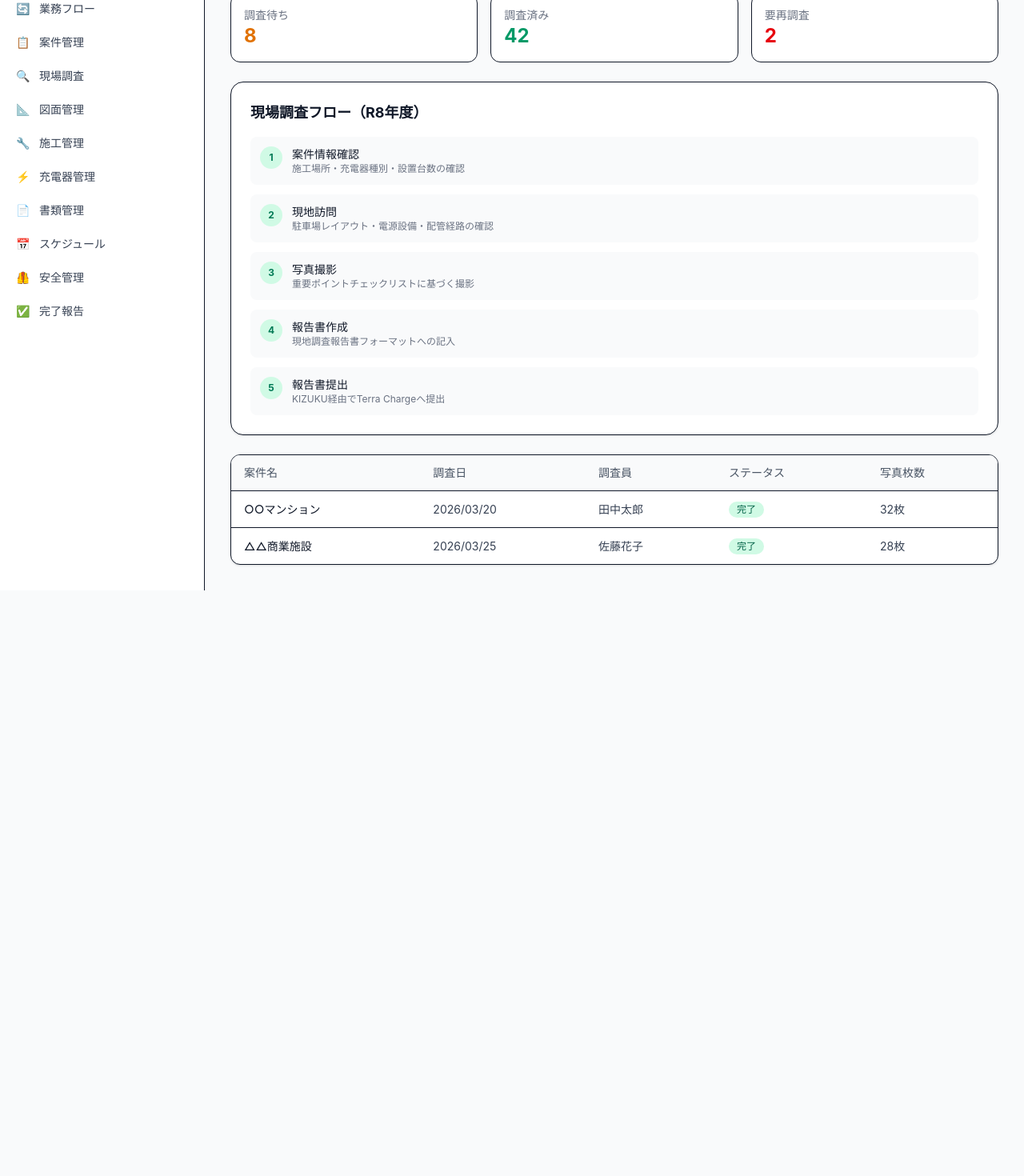
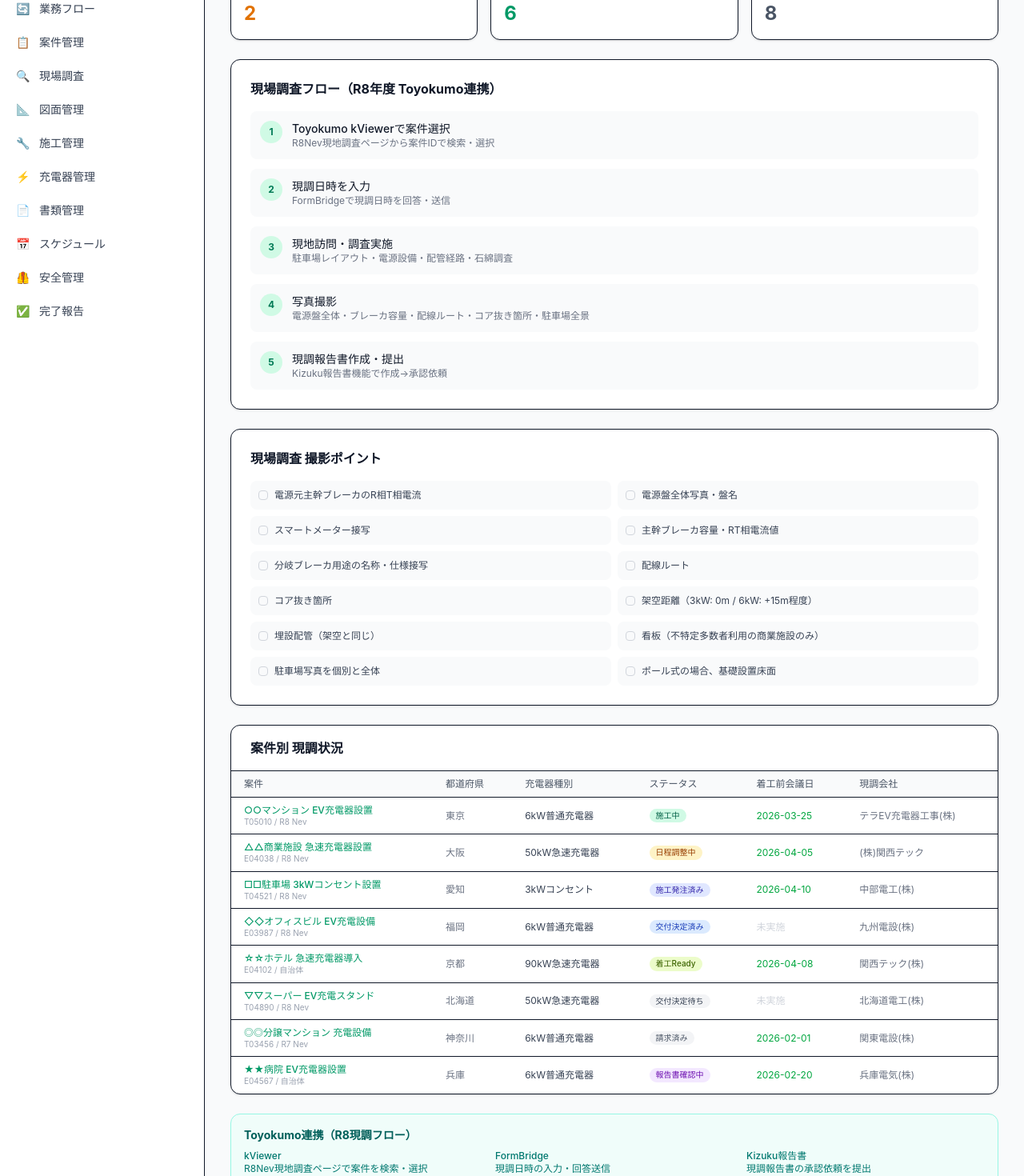
Before and after one commit to takeyani/ev-platform, a Next.js app: page /site-surveys in a window 1280 px wide. Shown: the part 140-1610 px from the top of the page at 80% size. Before the commit the page ends 878 px from the top, so only its background shows below. Built offline with nearby package versions, Linux system fonts and the light colour scheme.

Commit message:
fix: 全ページconstants連携・site-surveys/drawings改善・docs最新化

```diff
--- a/package.json
+++ b/package.json
@@ -1,8 +1,7 @@
 {
   "name": "ev-platform",
   "version": "1.0.0",
-  "description": "",
-  "main": "index.js",
+  "description": "Terra Charge EV充電器施工管理プラットフォーム",
   "scripts": {
     "dev": "next dev --port 3010",
     "build": "next build",
--- a/src/app/drawings/page.tsx
+++ b/src/app/drawings/page.tsx
@@ -1,7 +1,9 @@
 "use client";
 
 import { useState } from "react";
+import Link from "next/link";
 import dynamic from "next/dynamic";
+import { DRAWING_TYPES, DRAWING_PREFIXES, SAMPLE_PROJECTS, STATUS_COLORS, INSTALLATION_PATTERNS } from "@/lib/constants";
 
 const DrawingEditor = dynamic(() => import("@/components/DrawingEditor"), { ssr: false });
 const CrossSectionViewer = dynamic(() => import("@/components/CrossSectionViewer"), { ssr: false });
@@ -89,73 +91,115 @@ export default function DrawingsPage() {
       {/* Management */}
       {activeTab === "manage" && (
         <div className="space-y-6">
+          {/* 図面種別×ライフサイクル */}
+          <div className="bg-white rounded-xl border shadow-sm p-6">
+            <h2 className="font-bold mb-4">図面種別（4種 × 3段階）</h2>
+            <table className="w-full text-sm">
+              <thead className="border-b">
+                <tr>
+                  <th className="text-left py-2 font-medium text-gray-600">図面種別</th>
+                  {Object.entries(DRAWING_PREFIXES).map(([key, prefix]) => (
+                    <th key={key} className="text-center py-2 font-medium text-gray-600">{prefix || "申請時"}</th>
+                  ))}
+                </tr>
+              </thead>
+              <tbody className="divide-y">
+                {DRAWING_TYPES.map((dt) => (
+                  <tr key={dt}>
+                    <td className="py-2 text-gray-900">{dt}</td>
+                    {Object.entries(DRAWING_PREFIXES).map(([key, prefix]) => (
+                      <td key={key} className="py-2 text-center text-xs text-gray-500">{prefix}{dt}</td>
+                    ))}
+                  </tr>
+                ))}
+              </tbody>
+            </table>
+            <p className="text-xs text-gray-400 mt-3">対応CAD: DWG, DXF, JWW, TFS | ファイル名: 案件名_図面名称_データ加工日</p>
+          </div>
+
           <div className="grid grid-cols-2 gap-6">
-            <div className="bg-white rounded-2xl border shadow-sm p-6">
-              <h2 className="text-lg font-bold mb-4">図面作成チェックリスト</h2>
+            {/* 断面図テンプレート + 設置パターン */}
+            <div className="bg-white rounded-xl border shadow-sm p-6">
+              <h2 className="font-bold mb-4">断面図テンプレート</h2>
               <div className="space-y-2">
                 {[
-                  { item: "配置図（充電器設置位置）", checked: true },
-                  { item: "断面図（充電器基礎）", checked: true },
-                  { item: "案内板配置図", checked: false },
-                  { item: "電気系統図", checked: false },
-                  { item: "配管経路図", checked: false },
-                  { item: "バリアフリー対応確認", checked: false },
-                ].map((c) => (
-                  <label key={c.item} className="flex items-center gap-3 text-sm p-2 rounded hover:bg-gray-50">
-                    <input type="checkbox" defaultChecked={c.checked} className="rounded border-gray-300 text-emerald-600 focus:ring-emerald-500" />
-                    <span className={c.checked ? "text-gray-400 line-through" : "text-gray-900"}>{c.item}</span>
-                  </label>
+                  { type: "3kWコンセント", patterns: ["アンカー", "ケミカルアンカー", "基礎", "壁面"] },
+                  { type: "6kW 日東工業", patterns: ["アンカー", "ASアンカー", "ケミカルアンカー", "基礎(@500)", "基礎(@600)", "壁面"] },
+                  { type: "6kW 河村電器", patterns: ["ASアンカー", "アンカー", "基礎", "壁面"] },
+                  { type: "急速充電器 QB基礎", patterns: ["共通", "150kVA VCTあり", "150kVA VCTなし"] },
+                ].map((t) => (
+                  <div key={t.type} className="bg-gray-50 rounded-lg p-3">
+                    <p className="text-sm font-medium text-gray-900 mb-1">{t.type}</p>
+                    <div className="flex flex-wrap gap-1">
+                      {t.patterns.map((p) => (
+                        <span key={p} className="text-[10px] bg-blue-50 text-blue-600 px-1.5 py-0.5 rounded">{p}</span>
+                      ))}
+                    </div>
+                  </div>
                 ))}
               </div>
             </div>
 
-            <div className="bg-white rounded-2xl border shadow-sm p-6">
-              <h2 className="text-lg font-bold mb-4">充電器断面図テンプレート</h2>
+            {/* 図面チェックリスト */}
+            <div className="bg-white rounded-xl border shadow-sm p-6">
+              <h2 className="font-bold mb-4">図面チェックリスト</h2>
               <div className="space-y-2">
                 {[
-                  { type: "3kWコンセント", formats: "PDF / CAD" },
-                  { type: "6kW普通充電器（日東工業）", formats: "PDF / CAD" },
-                  { type: "6kW普通充電器（河村電器）", formats: "PDF / CAD" },
-                  { type: "急速充電器 QB基礎", formats: "PDF / CAD" },
-                ].map((t) => (
-                  <div key={t.type} className="flex items-center justify-between bg-gray-50 rounded-lg p-3">
-                    <span className="text-sm font-medium text-gray-900">{t.type}</span>
-                    <span className="text-xs text-gray-500">{t.formats}</span>
-                  </div>
+                  "充電器設置位置が正しいか",
+                  "ケーブル長が充電スペースに届くか",
+                  "断面図の基礎寸法が正しいか（R8: H400）",
+                  "案内板の種別・サイズが正しいか",
+                  "配線ルートに障害物がないか",
+                  "電気系統図のブレーカ容量が正しいか",
+                  "縮尺・寸法線が記載されているか",
+                  "図面枠フォーマットが正しいか",
+                ].map((item) => (
+                  <label key={item} className="flex items-center gap-3 text-sm p-2 rounded hover:bg-gray-50">
+                    <input type="checkbox" className="rounded border-gray-300 text-emerald-600" />
+                    <span className="text-gray-900">{item}</span>
+                  </label>
                 ))}
               </div>
             </div>
           </div>
 
+          {/* 案件別図面提出状況 */}
           <div className="bg-white rounded-xl border shadow-sm overflow-hidden">
-            <div className="px-6 py-4 border-b">
-              <h2 className="text-lg font-bold">図面提出状況</h2>
-            </div>
-            <table className="w-full text-sm">
+            <div className="px-6 py-4 border-b"><h2 className="font-bold">案件別 図面状況</h2></div>
+            <table className="w-full text-xs">
               <thead className="bg-gray-50 border-b">
                 <tr>
-                  <th className="text-left px-4 py-3 font-medium text-gray-600">案件名</th>
-                  <th className="text-left px-4 py-3 font-medium text-gray-600">図面種類</th>
-                  <th className="text-left px-4 py-3 font-medium text-gray-600">作成者</th>
-                  <th className="text-left px-4 py-3 font-medium text-gray-600">ステータス</th>
-                  <th className="text-left px-4 py-3 font-medium text-gray-600">提出日</th>
+                  <th className="text-left px-4 py-2 font-medium text-gray-600">案件</th>
+                  <th className="text-left px-4 py-2 font-medium text-gray-600">充電器</th>
+                  <th className="text-left px-4 py-2 font-medium text-gray-600">ステータス</th>
+                  <th className="text-center px-4 py-2 font-medium text-gray-600">見取図</th>
+                  <th className="text-center px-4 py-2 font-medium text-gray-600">平面図</th>
+                  <th className="text-center px-4 py-2 font-medium text-gray-600">配線ルート</th>
+                  <th className="text-center px-4 py-2 font-medium text-gray-600">電気系統</th>
                 </tr>
               </thead>
               <tbody className="divide-y">
-                <tr className="hover:bg-gray-50">
-                  <td className="px-4 py-3 font-medium">○○マンション</td>
-                  <td className="px-4 py-3 text-gray-700">配置図・断面図</td>
-                  <td className="px-4 py-3 text-gray-700">山田設計</td>
-                  <td className="px-4 py-3"><span className="inline-flex rounded-full px-2.5 py-0.5 text-xs font-medium bg-emerald-100 text-emerald-800">承認済み</span></td>
-                  <td className="px-4 py-3 text-gray-500">2026/03/15</td>
-                </tr>
-                <tr className="hover:bg-gray-50">
-                  <td className="px-4 py-3 font-medium">△△商業施設</td>
-                  <td className="px-4 py-3 text-gray-700">配置図・電気系統図</td>
-                  <td className="px-4 py-3 text-gray-700">自動生成</td>
-                  <td className="px-4 py-3"><span className="inline-flex rounded-full px-2.5 py-0.5 text-xs font-medium bg-amber-100 text-amber-800">レビュー中</span></td>
-                  <td className="px-4 py-3 text-gray-500">2026/03/28</td>
-                </tr>
+                {SAMPLE_PROJECTS.filter((p) => p.status !== "キャンセル" && p.status !== "延期").map((p) => {
+                  const hasDrawings = p.reportStatus === "承認済み" || p.reportStatus === "提出済み";
+                  const inProgress = ["施工中", "着工Ready", "安全書類提出済み"].includes(p.status);
+                  return (
+                    <tr key={p.id} className="hover:bg-gray-50">
+                      <td className="px-4 py-2">
+                        <Link href={`/projects/${p.id}`} className="text-emerald-600 hover:underline font-medium">{p.name}</Link>
+                        <div className="text-[10px] text-gray-400">{p.caseId}</div>
+                      </td>
+                      <td className="px-4 py-2 text-gray-700">{p.chargerCategory}</td>
+                      <td className="px-4 py-2">
+                        <span className={`inline-flex rounded-full px-2 py-0.5 text-[10px] font-medium ${STATUS_COLORS[p.status]}`}>{p.status}</span>
+                      </td>
+                      {DRAWING_TYPES.map((dt) => (
+                        <td key={dt} className="px-4 py-2 text-center">
+                          {hasDrawings ? <span className="text-green-600">&#10003;</span> : inProgress ? <span className="text-blue-500">作成中</span> : <span className="text-gray-300">-</span>}
+                        </td>
+                      ))}
+                    </tr>
+                  );
+                })}
               </tbody>
             </table>
           </div>
--- a/src/app/site-surveys/page.tsx
+++ b/src/app/site-surveys/page.tsx
@@ -1,33 +1,44 @@
+import Link from "next/link";
+import { SAMPLE_PROJECTS, STATUS_COLORS } from "@/lib/constants";
+
 export default function SiteSurveysPage() {
+  // 現調ステータスはpreConstructionMeetingDateの有無で簡易判定
+  const projects = SAMPLE_PROJECTS.filter((p) => p.status !== "キャンセル" && p.status !== "延期");
+  const surveyed = projects.filter((p) => p.preConstructionMeetingDate);
+  const pending = projects.filter((p) => !p.preConstructionMeetingDate && p.status !== "請求済み" && p.status !== "検収完了");
+
   return (
     <div className="space-y-6">
-      <h1 className="text-2xl font-bold">現場調査</h1>
-      <p className="text-sm text-gray-500">Terra Charge 現地調査規則に基づく現場調査の管理</p>
+      <div>
+        <h1 className="text-2xl font-bold">現場調査</h1>
+        <p className="text-sm text-gray-500">Terra Charge 現地調査規則【第6版】に基づく現場調査管理</p>
+      </div>
 
       <div className="grid grid-cols-3 gap-4">
-        <div className="bg-white rounded-xl border p-4">
-          <p className="text-sm text-gray-500">調査待ち</p>
-          <p className="text-2xl font-bold text-amber-600">8</p>
+        <div className="bg-white rounded-xl border p-4 shadow-sm">
+          <p className="text-xs text-gray-500">調査待ち</p>
+          <p className="text-2xl font-bold text-amber-600">{pending.length}</p>
         </div>
-        <div className="bg-white rounded-xl border p-4">
-          <p className="text-sm text-gray-500">調査済み</p>
-          <p className="text-2xl font-bold text-emerald-600">42</p>
+        <div className="bg-white rounded-xl border p-4 shadow-sm">
+          <p className="text-xs text-gray-500">調査済み（着工前会議完了）</p>
+          <p className="text-2xl font-bold text-emerald-600">{surveyed.length}</p>
         </div>
-        <div className="bg-white rounded-xl border p-4">
-          <p className="text-sm text-gray-500">要再調査</p>
-          <p className="text-2xl font-bold text-red-600">2</p>
+        <div className="bg-white rounded-xl border p-4 shadow-sm">
+          <p className="text-xs text-gray-500">全案件</p>
+          <p className="text-2xl font-bold text-gray-600">{projects.length}</p>
         </div>
       </div>
 
-      <div className="bg-white rounded-2xl border shadow-sm p-6">
-        <h2 className="text-lg font-bold mb-4">現場調査フロー（R8年度）</h2>
+      {/* R8現調フロー */}
+      <div className="bg-white rounded-xl border shadow-sm p-6">
+        <h2 className="font-bold mb-4">現場調査フロー（R8年度 Toyokumo連携）</h2>
         <div className="space-y-3">
           {[
-            { step: "1", label: "案件情報確認", desc: "施工場所・充電器種別・設置台数の確認" },
-            { step: "2", label: "現地訪問", desc: "駐車場レイアウト・電源設備・配管経路の確認" },
-            { step: "3", label: "写真撮影", desc: "重要ポイントチェックリストに基づく撮影" },
-            { step: "4", label: "報告書作成", desc: "現地調査報告書フォーマットへの記入" },
-            { step: "5", label: "報告書提出", desc: "KIZUKU経由でTerra Chargeへ提出" },
+            { step: "1", label: "Toyokumo kViewerで案件選択", desc: "R8Nev現地調査ページから案件IDで検索・選択" },
+            { step: "2", label: "現調日時を入力", desc: "FormBridgeで現調日時を回答・送信" },
+            { step: "3", label: "現地訪問・調査実施", desc: "駐車場レイアウト・電源設備・配管経路・石綿調査" },
+            { step: "4", label: "写真撮影", desc: "電源盤全体・ブレーカ容量・配線ルート・コア抜き箇所・駐車場全景" },
+            { step: "5", label: "現調報告書作成・提出", desc: "Kizuku報告書機能で作成→承認依頼" },
           ].map((item) => (
             <div key={item.step} className="flex items-start gap-3 bg-gray-50 rounded-lg p-3">
               <span className="flex-shrink-0 w-7 h-7 bg-emerald-100 text-emerald-700 rounded-full flex items-center justify-center text-xs font-bold">{item.step}</span>
@@ -40,34 +51,89 @@ export default function SiteSurveysPage() {
         </div>
       </div>
 
+      {/* 現調対象の撮影ポイント */}
+      <div className="bg-white rounded-xl border shadow-sm p-6">
+        <h2 className="font-bold mb-4">現場調査 撮影ポイント</h2>
+        <div className="grid grid-cols-2 gap-2">
+          {[
+            "電源元主幹ブレーカのR相T相電流",
+            "電源盤全体写真・盤名",
+            "スマートメーター接写",
+            "主幹ブレーカ容量・RT相電流値",
+            "分岐ブレーカ用途の名称・仕様接写",
+            "配線ルート",
+            "コア抜き箇所",
+            "架空距離（3kW: 0m / 6kW: +15m程度）",
+            "埋設配管（架空と同じ）",
+            "看板（不特定多数者利用の商業施設のみ）",
+            "駐車場写真を個別と全体",
+            "ポール式の場合、基礎設置床面",
+          ].map((item) => (
+            <div key={item} className="flex items-center gap-2 bg-gray-50 rounded-lg p-2.5 text-xs">
+              <span className="w-3 h-3 rounded border border-gray-300 flex-shrink-0" />
+              <span className="text-gray-700">{item}</span>
+            </div>
+          ))}
+        </div>
+      </div>
+
+      {/* 案件別テーブル */}
       <div className="bg-white rounded-xl border shadow-sm overflow-hidden">
-        <table className="w-full text-sm">
+        <div className="px-6 py-4 border-b"><h2 className="font-bold">案件別 現調状況</h2></div>
+        <table className="w-full text-xs">
           <thead className="bg-gray-50 border-b">
             <tr>
-              <th className="text-left px-4 py-3 font-medium text-gray-600">案件名</th>
-              <th className="text-left px-4 py-3 font-medium text-gray-600">調査日</th>
-              <th className="text-left px-4 py-3 font-medium text-gray-600">調査員</th>
-              <th className="text-left px-4 py-3 font-medium text-gray-600">ステータス</th>
-              <th className="text-left px-4 py-3 font-medium text-gray-600">写真枚数</th>
+              <th className="text-left px-4 py-2 font-medium text-gray-600">案件</th>
+              <th className="text-left px-4 py-2 font-medium text-gray-600">都道府県</th>
+              <th className="text-left px-4 py-2 font-medium text-gray-600">充電器種別</th>
+              <th className="text-left px-4 py-2 font-medium text-gray-600">ステータス</th>
+              <th className="text-left px-4 py-2 font-medium text-gray-600">着工前会議日</th>
+              <th className="text-left px-4 py-2 font-medium text-gray-600">現調会社</th>
             </tr>
           </thead>
           <tbody className="divide-y">
-            <tr className="hover:bg-gray-50">
-              <td className="px-4 py-3 font-medium text-gray-900">○○マンション</td>
-              <td className="px-4 py-3 text-gray-700">2026/03/20</td>
-              <td className="px-4 py-3 text-gray-700">田中太郎</td>
-              <td className="px-4 py-3"><span className="inline-flex rounded-full px-2.5 py-0.5 text-xs font-medium bg-emerald-100 text-emerald-800">完了</span></td>
-              <td className="px-4 py-3 text-gray-700">32枚</td>
-            </tr>
-            <tr className="hover:bg-gray-50">
-              <td className="px-4 py-3 font-medium text-gray-900">△△商業施設</td>
-              <td className="px-4 py-3 text-gray-700">2026/03/25</td>
-              <td className="px-4 py-3 text-gray-700">佐藤花子</td>
-              <td className="px-4 py-3"><span className="inline-flex rounded-full px-2.5 py-0.5 text-xs font-medium bg-emerald-100 text-emerald-800">完了</span></td>
-              <td className="px-4 py-3 text-gray-700">28枚</td>
-            </tr>
+            {projects.map((p) => (
+              <tr key={p.id} className="hover:bg-gray-50">
+                <td className="px-4 py-2">
+                  <Link href={`/projects/${p.id}`} className="text-emerald-600 hover:underline font-medium">{p.name}</Link>
+                  <div className="text-[10px] text-gray-400">{p.caseId} / {p.subsidyType}</div>
+                </td>
+                <td className="px-4 py-2 text-gray-500">{p.prefecture}</td>
+                <td className="px-4 py-2 text-gray-700">{p.chargerCategory}</td>
+                <td className="px-4 py-2">
+                  <span className={`inline-flex rounded-full px-2 py-0.5 text-[10px] font-medium ${STATUS_COLORS[p.status]}`}>{p.status}</span>
+                </td>
+                <td className="px-4 py-2">
+                  {p.preConstructionMeetingDate ? (
+                    <span className="text-green-600">{p.preConstructionMeetingDate}</span>
+                  ) : (
+                    <span className="text-gray-300">未実施</span>
+                  )}
+                </td>
+                <td className="px-4 py-2 text-gray-500">{p.contractor}</td>
+              </tr>
+            ))}
           </tbody>
         </table>
+      </div>
+
+      {/* Toyokumo連携ガイド */}
+      <div className="bg-teal-50 border border-teal-200 rounded-xl p-4">
+        <h3 className="text-sm font-bold text-teal-800 mb-2">Toyokumo連携（R8現調フロー）</h3>
+        <div className="grid grid-cols-3 gap-4 text-xs text-teal-700">
+          <div>
+            <p className="font-medium">kViewer</p>
+            <p>R8Nev現地調査ページで案件を検索・選択</p>
+          </div>
+          <div>
+            <p className="font-medium">FormBridge</p>
+            <p>現調日時の入力・回答送信</p>
+          </div>
+          <div>
+            <p className="font-medium">Kizuku報告書</p>
+            <p>現調報告書の承認依頼を提出</p>
+          </div>
+        </div>
       </div>
     </div>
   );
```
Also changed, not shown: 1 other file (tests, documents, lock files or other folders).
